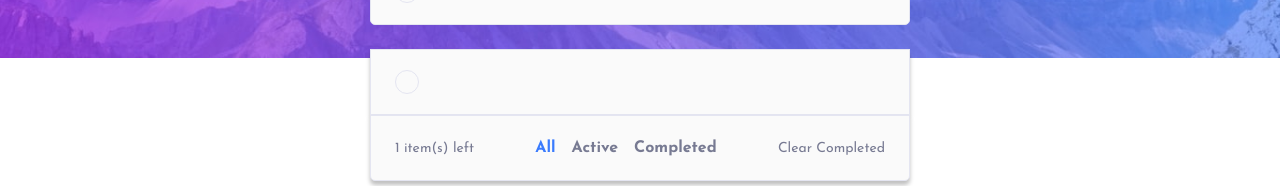
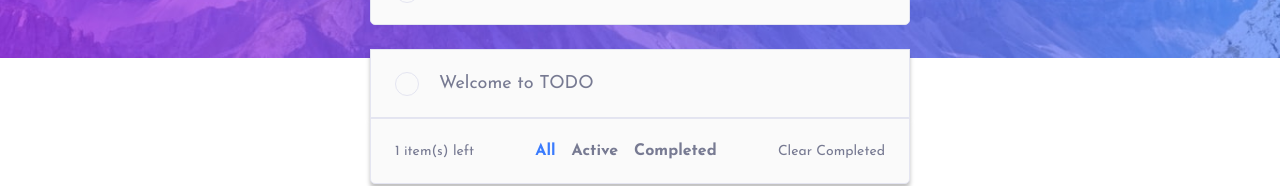
Before and after one commit to OBIDJ0N/react-to-do-app, a React (Create React App) app: page / in a window 1280 px wide. Shown: the part 222-408 px from the top of the page. Built offline with nearby package versions, Linux system fonts and the light colour scheme.

Commit message:
some js codes changed

```diff
--- a/src/components/app/App.js
+++ b/src/components/app/App.js
@@ -18,7 +18,7 @@ class App extends Component {
     const savedData = JSON.parse(localStorage.getItem('todoList'));
     this.state = {
       data: savedData || [
-        { name: '', completed: false, id: uuidv4() },
+        { name: 'Welcome to TODO', completed: false, id: uuidv4() },
       ],
       filter: 'All',
     };
```
